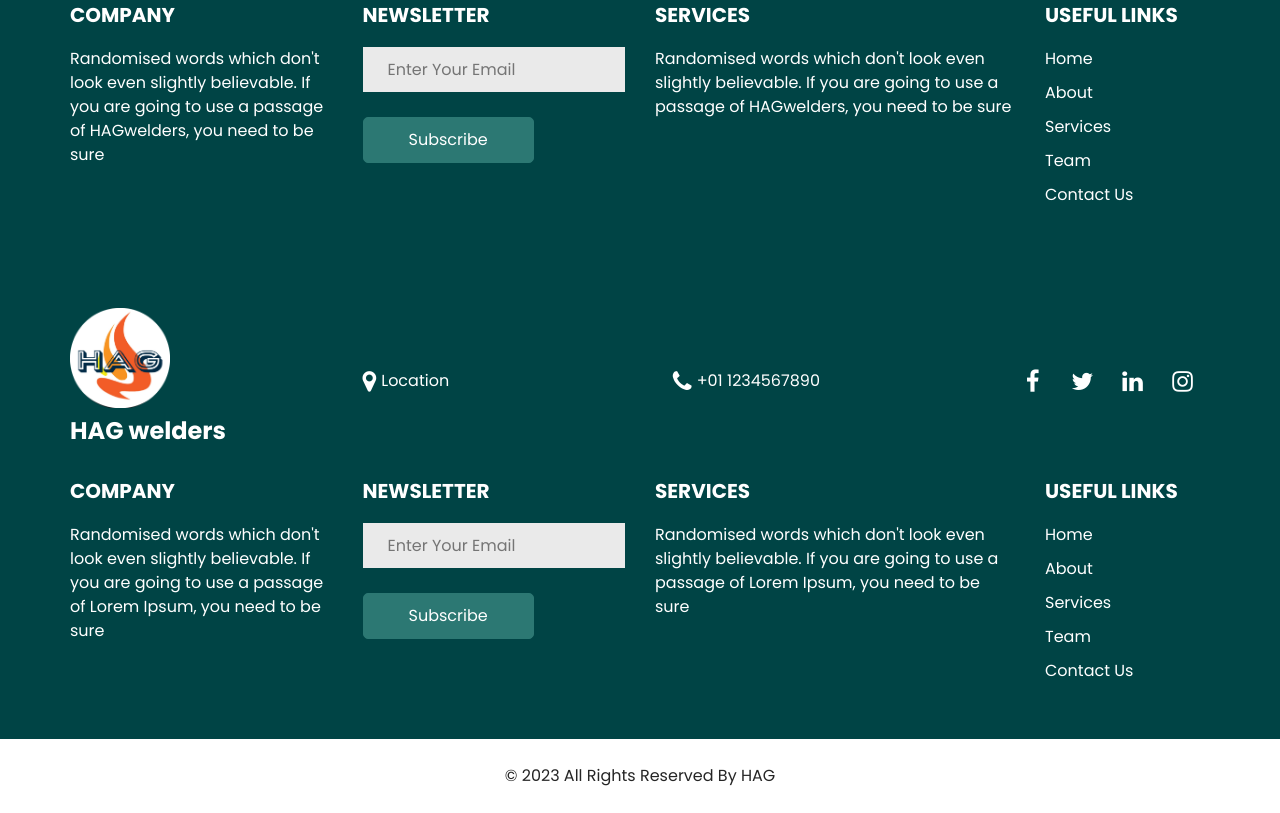
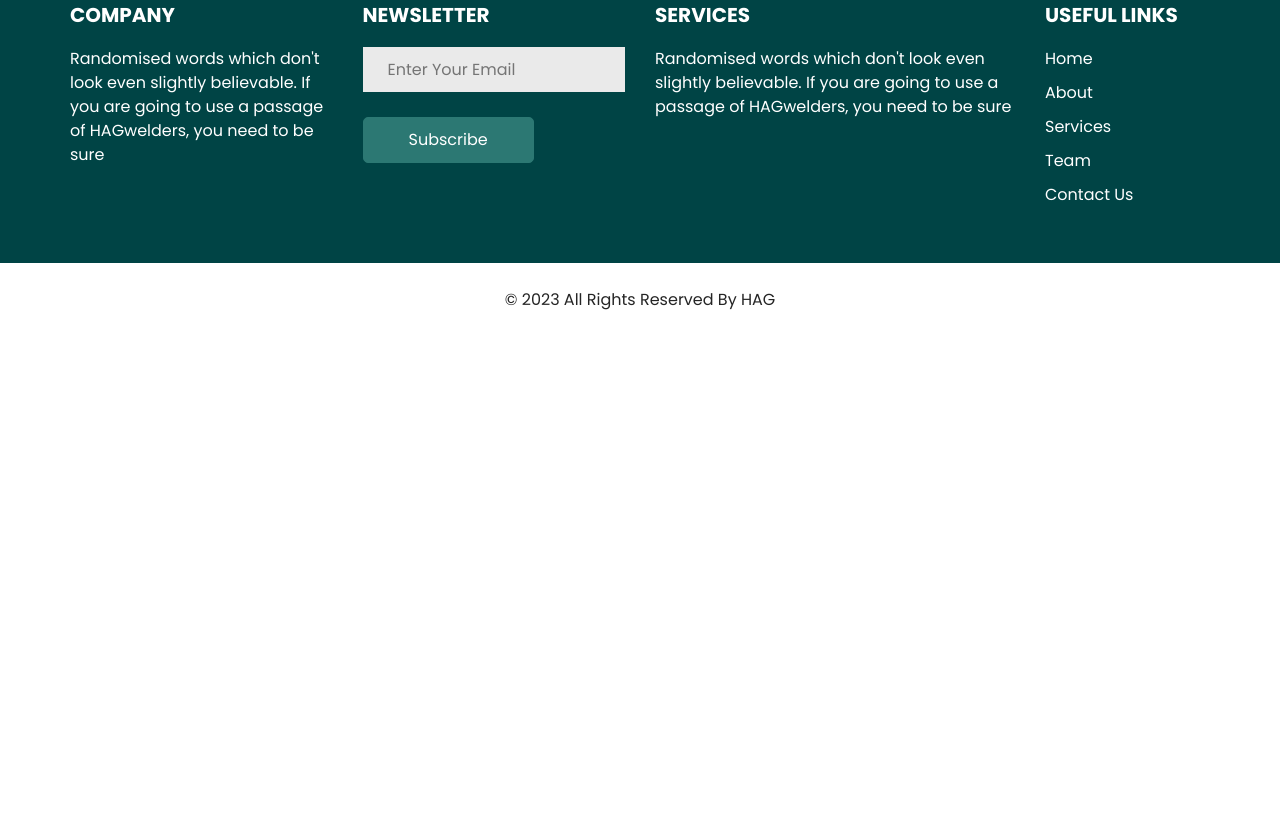
Before and after one commit to Arish005/hagwelderservice, a plain HTML site: page service.html in a window 1280 px wide. Shown: the part 409-1222 px from the top of the page. After the commit the page ends 800 px from the top, so only its background shows below. Drawn offline with nearby package versions, Linux system fonts and the light colour scheme; some packages are replaced by stand-ins of ours.

Commit message:
Update service.html

```diff
--- a/service.html
+++ b/service.html
@@ -238,126 +238,6 @@
   <!-- service section ends -->
 
   <!-- info section -->
-  <section class="info_section ">
-    <div class="container">
-      <div class="info_top">
-        <div class="row">
-          <div class="col-md-3 ">
-            <img src="./images/Picsart_23-08-29_23-02-03-841.png" alt="Company Logo" width="100" height="100" class="logo" title="Click to visit homepage">
-            <a class="navbar-brand " href="index.html"> HAG welders </a>
-            </a>
-          </div>
-          <div class="col-md-5 ">
-            <div class="info_contact">
-              <a href="">
-                <i class="fa fa-map-marker" aria-hidden="true"></i>
-                <span>
-                  Location
-                </span>
-              </a>
-              <a href="">
-                <i class="fa fa-phone" aria-hidden="true"></i>
-                <span>
-                  +01 1234567890
-                </span>
-              </a>
-            </div>
-          </div>
-          <div class="col-md-4 ">
-            <div class="social_box">
-              <a href="">
-                <i class="fa fa-facebook" aria-hidden="true"></i>
-              </a>
-              <a href="">
-                <i class="fa fa-twitter" aria-hidden="true"></i>
-              </a>
-              <a href="">
-                <i class="fa fa-linkedin" aria-hidden="true"></i>
-              </a>
-              <a href="">
-                <i class="fa fa-instagram" aria-hidden="true"></i>
-              </a>
-            </div>
-          </div>
-        </div>
-      </div>
-      <div class="info_bottom">
-        <div class="row">
-          <div class="col-lg-3 col-md-6">
-            <div class="info_detail">
-              <h5>
-                Company
-              </h5>
-              <p>
-                Randomised words which don't look even slightly believable. If you are going to use a passage of
-                Lorem
-                Ipsum, you need to be sure
-              </p>
-            </div>
-          </div>
-          <div class="col-lg-3 col-md-6">
-            <div class="info_form">
-              <h5>
-                NEWSLETTER
-              </h5>
-              <form action="">
-                <input type="text" placeholder="Enter Your Email" />
-                <button type="submit">
-                  Subscribe
-                </button>
-              </form>
-            </div>
-          </div>
-          <div class="col-lg-4 col-md-6">
-            <div class="info_detail">
-              <h5>
-                Services
-              </h5>
-              <p>
-                Randomised words which don't look even slightly believable. If you are going to use a passage of
-                Lorem
-                Ipsum, you need to be sure
-              </p>
-            </div>
-          </div>
-          <div class="col-lg-2 col-md-6">
-            <div class="">
-              <h5>
-                Useful links
-              </h5>
-              <ul class="info_menu">
-                <li>
-                  <a href="index.html">
-                    Home
-                  </a>
-                </li>
-                <li>
-                  <a href="about.html">
-                    About
-                  </a>
-                </li>
-                <li>
-                  <a href="service.html">
-                    Services
-                  </a>
-                </li>
-                <li>
-                  <a href="team.html">
-                    Team
-                  </a>
-                </li>
-                <li class="mb-0">
-                  <a href="contact.html">
-                    Contact Us
-                  </a>
-                </li>
-              </ul>
-            </div>
-          </div>
-        </div>
-      </div>
-    </div>
-  </section>
 
   <!-- end info_section -->
 
```
